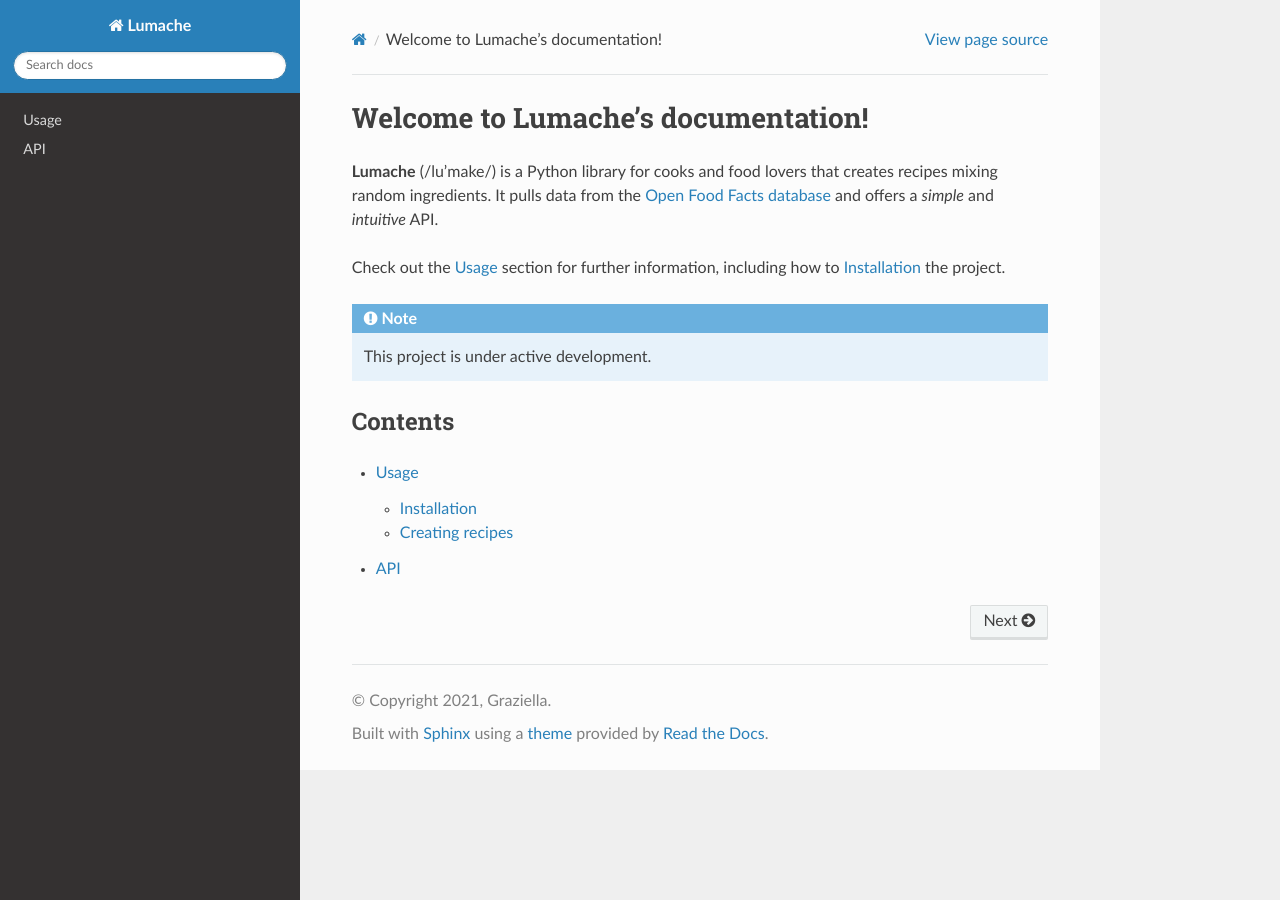
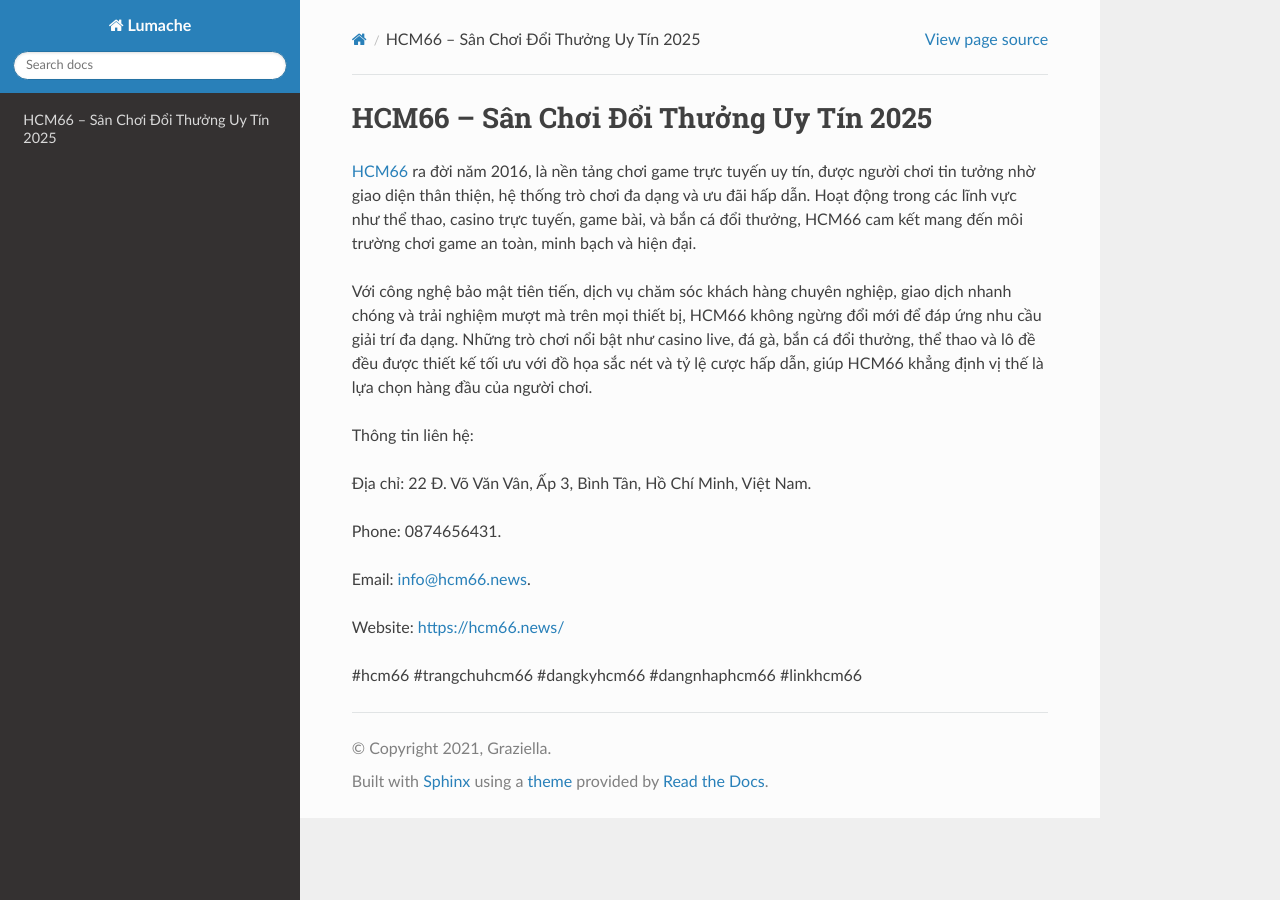
Before and after one commit to parkisngan19/hcm66news, a Sphinx documentation site: the page built from docs/source/index.rst, in a window 1280 px wide. Built offline with Sphinx 7.4.7 and the Read the Docs theme 3.1.0, drawn with Linux system fonts in a browser that asks for light colours.

Commit message:
Update index.rst

```diff
--- a/docs/source/index.rst
+++ b/docs/source/index.rst
@@ -1,22 +1,18 @@
-Welcome to Lumache's documentation!
+HCM66 – Sân Chơi Đổi Thưởng Uy Tín 2025
 ===================================
 
-**Lumache** (/lu'make/) is a Python library for cooks and food lovers
-that creates recipes mixing random ingredients.
-It pulls data from the `Open Food Facts database <https://world.openfoodfacts.org/>`_
-and offers a *simple* and *intuitive* API.
+`HCM66 <https://hcm66.news/>`_ ra đời năm 2016, là nền tảng chơi game trực tuyến uy tín, được người chơi tin tưởng nhờ giao diện thân thiện, hệ thống trò chơi đa dạng và ưu đãi hấp dẫn. Hoạt động trong các lĩnh vực như thể thao, casino trực tuyến, game bài, và bắn cá đổi thưởng, HCM66 cam kết mang đến môi trường chơi game an toàn, minh bạch và hiện đại.
 
-Check out the :doc:`usage` section for further information, including
-how to :ref:`installation` the project.
+Với công nghệ bảo mật tiên tiến, dịch vụ chăm sóc khách hàng chuyên nghiệp, giao dịch nhanh chóng và trải nghiệm mượt mà trên mọi thiết bị, HCM66 không ngừng đổi mới để đáp ứng nhu cầu giải trí đa dạng. Những trò chơi nổi bật như casino live, đá gà, bắn cá đổi thưởng, thể thao và lô đề đều được thiết kế tối ưu với đồ họa sắc nét và tỷ lệ cược hấp dẫn, giúp HCM66 khẳng định vị thế là lựa chọn hàng đầu của người chơi.
 
-.. note::
+Thông tin liên hệ:
 
-   This project is under active development.
+Địa chỉ: 22 Đ. Võ Văn Vân, Ấp 3, Bình Tân, Hồ Chí Minh, Việt Nam.
 
-Contents
---------
+Phone: 0874656431.
 
-.. toctree::
+Email: info@hcm66.news.
 
-   usage
-   api
+Website: https://hcm66.news/
+
+#hcm66 #trangchuhcm66 #dangkyhcm66 #dangnhaphcm66 #linkhcm66
```
